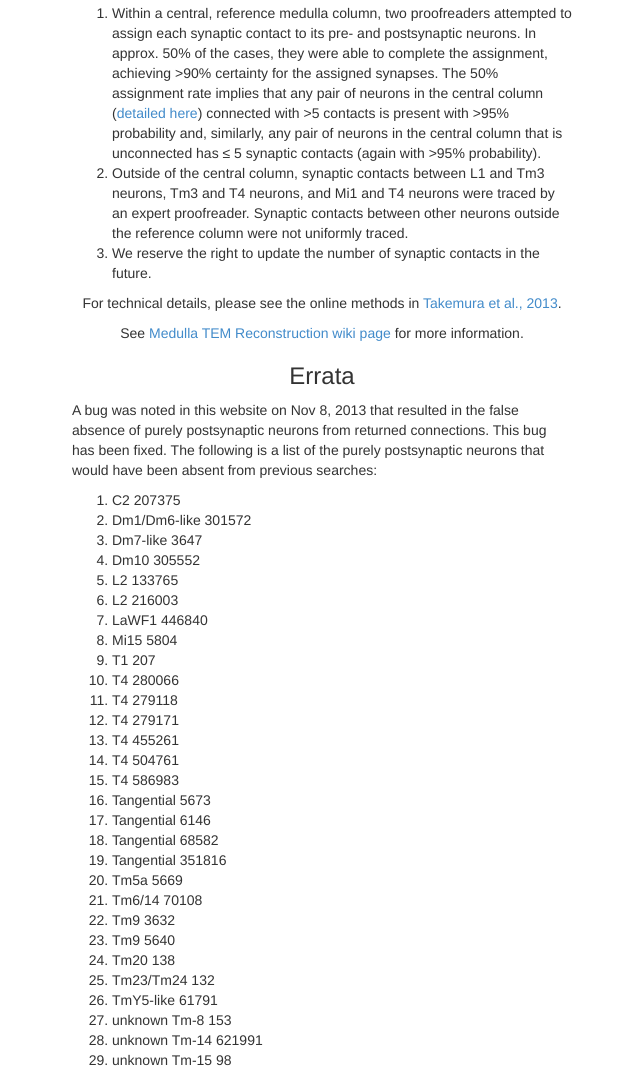
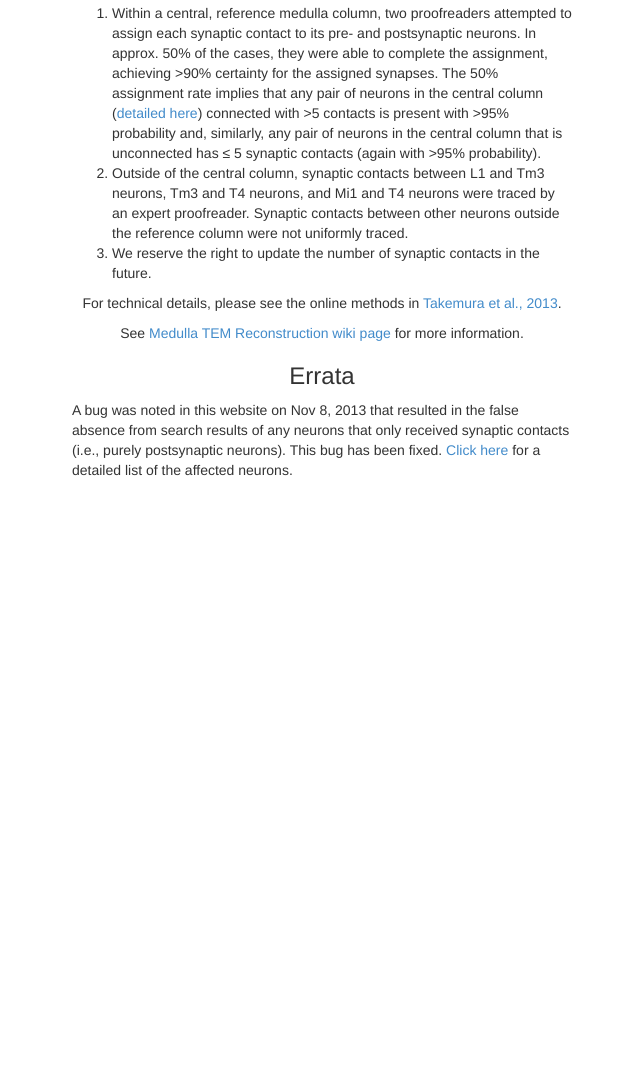
Before and after one commit to JaneliaSciComp/medulla_one_column, a plain HTML site: page web_pages/index.html in a window 1280 px wide. Shown: the part 481-1561 px from the top of the page, without its empty margins (318-958 px from the left). After the commit the page ends 971 px from the top, so only its background shows below. Drawn offline with nearby package versions, Linux system fonts and the light colour scheme.

Commit message:
Make errata separate page

```diff
--- a/web_pages/index.html
+++ b/web_pages/index.html
@@ -78,41 +78,10 @@
 		</p>
 		<h3>Errata</h3>
 		<div style="width:500px">
-		    <p align="left">A bug was noted in this website on Nov 8, 2013 that resulted in the false absence of
-		       purely postsynaptic neurons from returned connections.  This bug has been fixed.
-		       The following is a list of the purely postsynaptic neurons that would have been absent
-		       from previous searches:</p>
-			<ol align="left">
-                <li>C2 207375</li>
-                <li>Dm1/Dm6-like 301572</li>
-                <li>Dm7-like 3647</li>
-                <li>Dm10 305552</li>
-                <li>L2 133765</li>
-                <li>L2 216003</li>
-                <li>LaWF1 446840</li>
-                <li>Mi15 5804</li>
-                <li>T1 207</li>
-                <li>T4 280066</li>
-                <li>T4 279118</li>
-                <li>T4 279171</li>
-                <li>T4 455261</li>
-                <li>T4 504761</li>
-                <li>T4 586983</li>
-                <li>Tangential 5673</li>
-                <li>Tangential 6146</li>
-                <li>Tangential 68582</li>
-                <li>Tangential 351816</li>
-                <li>Tm5a 5669</li>
-                <li>Tm6/14 70108</li>
-                <li>Tm9 3632</li>
-                <li>Tm9 5640</li>
-                <li>Tm20 138</li>
-                <li>Tm23/Tm24 132</li>
-                <li>TmY5-like 61791</li>
-                <li>unknown Tm-8 153</li>
-                <li>unknown Tm-14 621991</li>
-                <li>unknown Tm-15 98</li>
-			</ol>
+		    <p align="left">A bug was noted in this website on Nov 8, 2013 that resulted in the false absence from search
+		       results of any neurons that only received synaptic contacts (i.e., purely postsynaptic neurons).
+		       This bug has been fixed.  <a href="errata.html" target="_blank">Click here</a> for a detailed list
+		       of the affected neurons.</p>
 		</div>
 	</div>
 
```
Also changed, not shown: web_pages/errata.html (added, +56 -0 lines).
